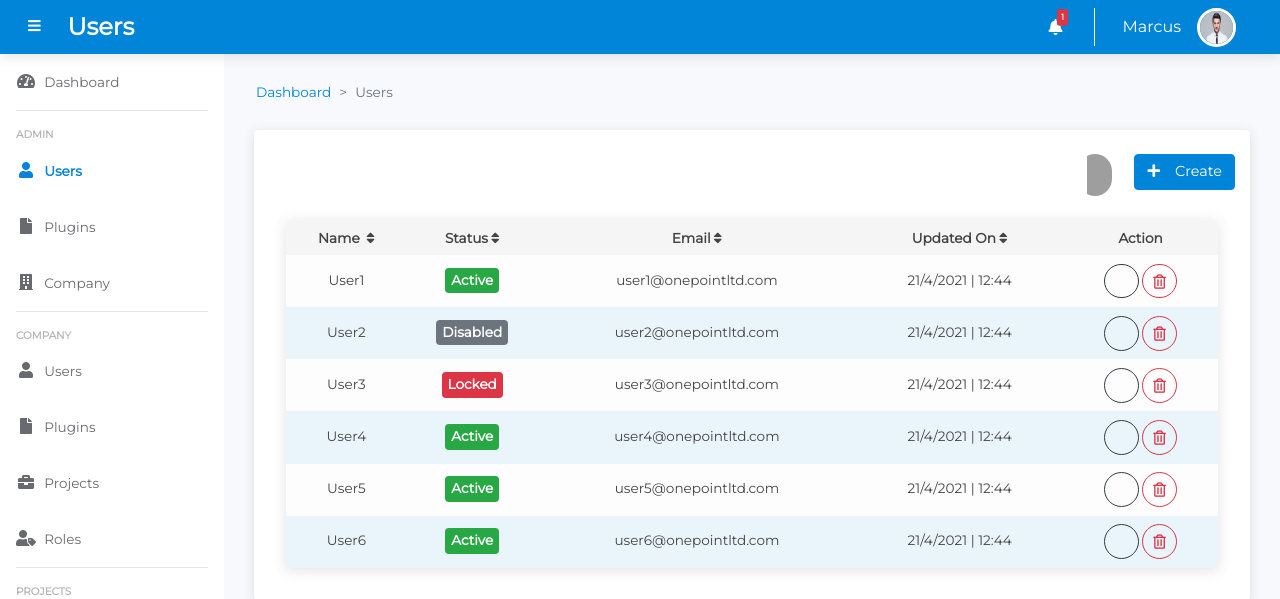
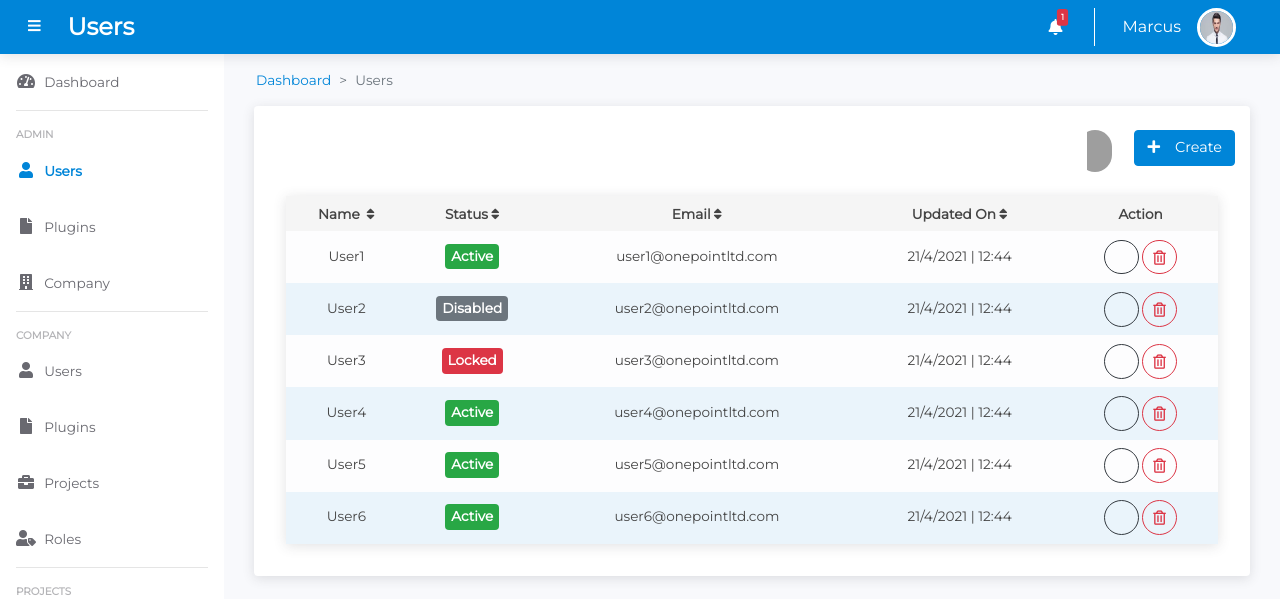
Before and after one commit to ablessy03/TestFramework, a PHP site: page /adminusers.html in a window 1280 px wide. Shown: the top 599 px of the page. Run offline with PHP 8.4, Linux system fonts and the light colour scheme; some libraries are stand-ins or nearby versions; grey boxes are pictures that could not be loaded.

Commit message:
Add files via upload

```diff
--- a/css/style.css
+++ b/css/style.css
@@ -31,9 +31,9 @@ body {
 
 .breadcrumb {
 	background-color: transparent;
-	margin-top: 1rem;
-	margin-left: 1rem;
 	font-size: 0.85rem;
+	margin: 0rem;
+    padding: 1rem 2rem;
 }
 
 .breadcrumb-item + .breadcrumb-item::before {
```
